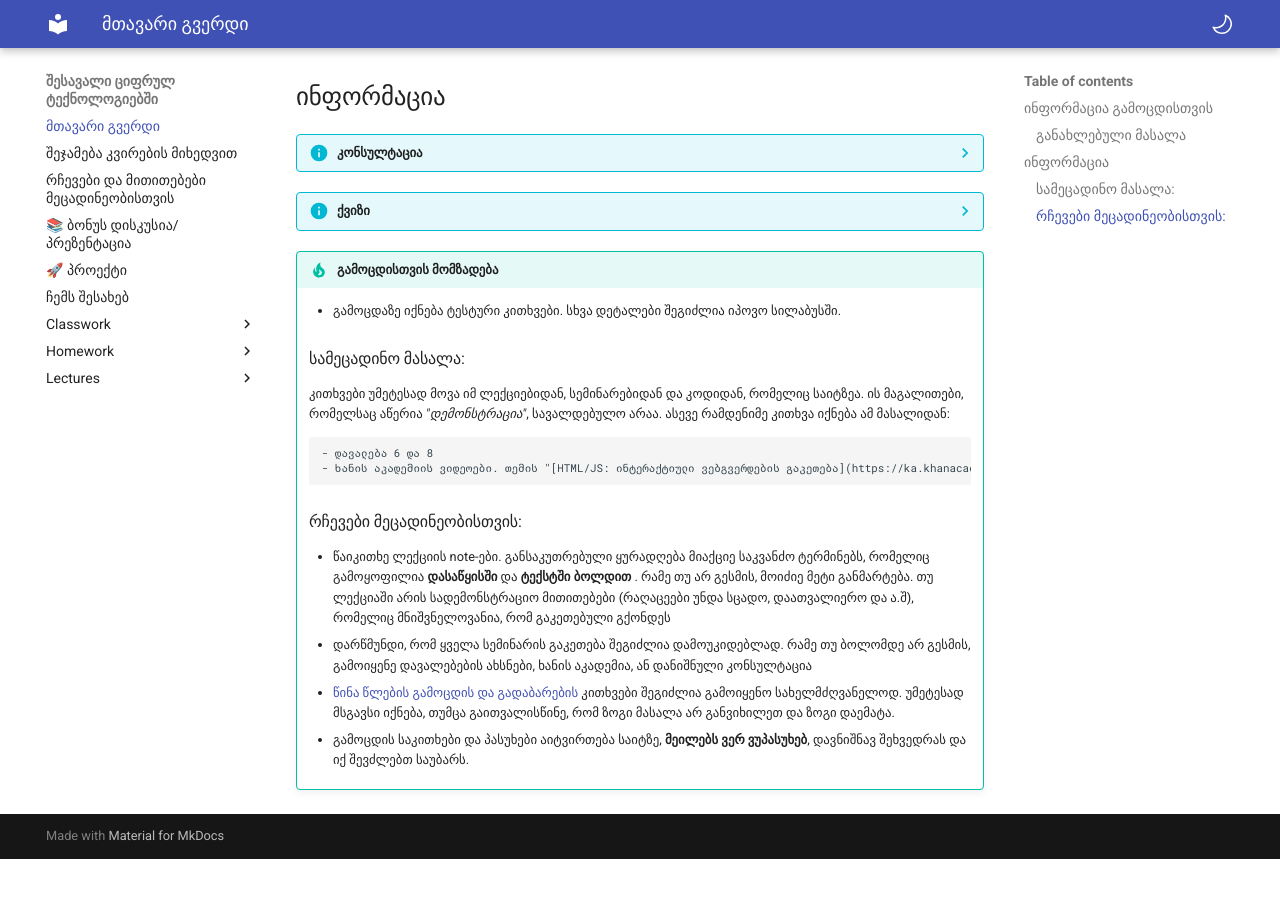
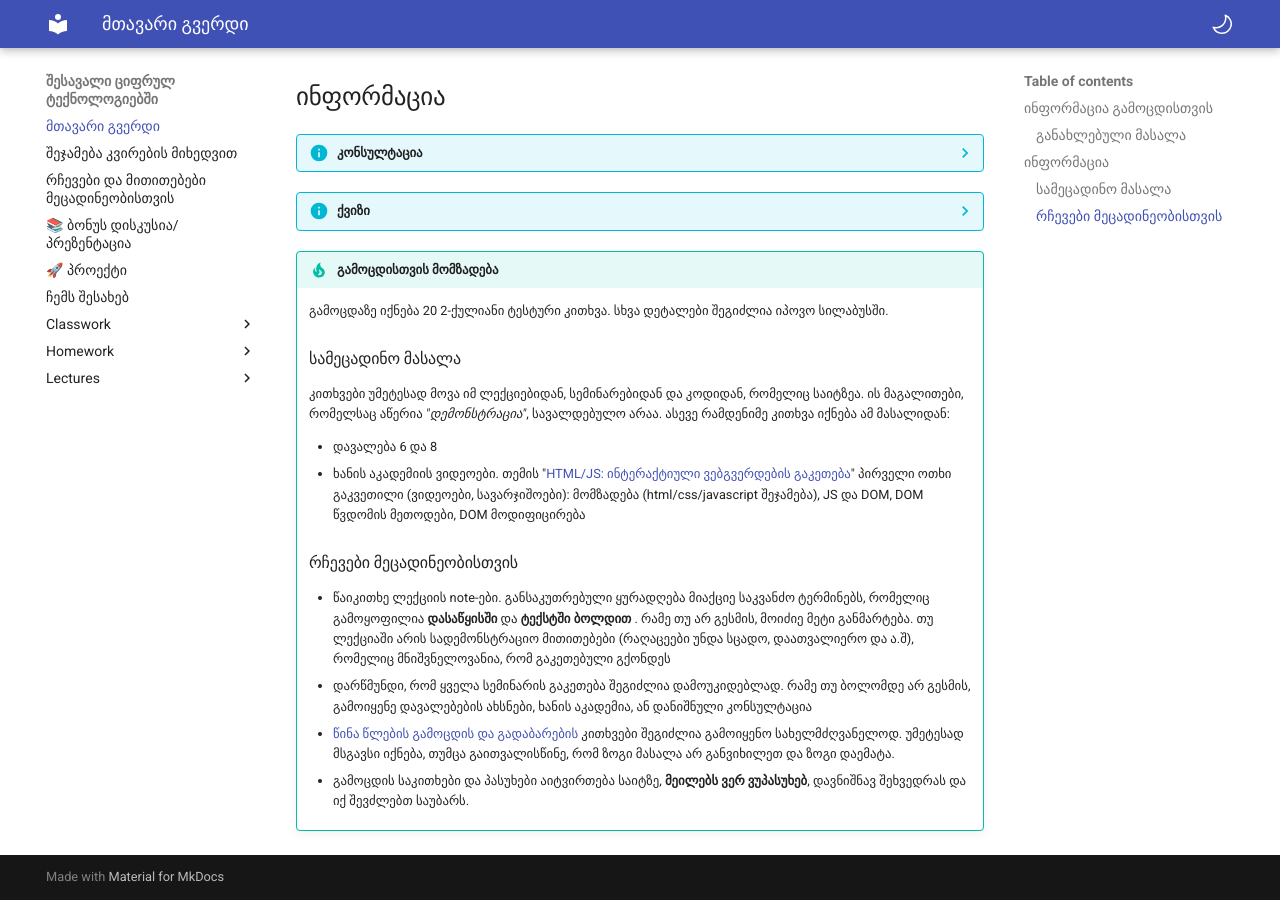
Before and after one commit to freeuni-digital-technologies/22f, an MkDocs documentation site: the page built from content/index.md, in a window 1280 px wide and 900 px high, scrolled down 829 px. Built offline with MkDocs 1.6.1 and Material for MkDocs 9.7.7, drawn with Linux system fonts in a browser that asks for light colours; before the commit the page ends 1688 px from its top, so only the background shows below that.

Commit message:
minor adjustments

```diff
--- a/content/index.md
+++ b/content/index.md
@@ -50,17 +50,17 @@
 
 
 !!! tip "გამოცდისთვის მომზადება"
-	- გამოცდაზე იქნება ტესტური კითხვები. სხვა დეტალები შეგიძლია იპოვო სილაბუსში.
+	გამოცდაზე იქნება 20 2-ქულიანი ტესტური კითხვა. სხვა დეტალები შეგიძლია იპოვო სილაბუსში.
 
-	### სამეცადინო მასალა:
+	### სამეცადინო მასალა
 
 	კითხვები უმეტესად მოვა იმ ლექციებიდან, სემინარებიდან და კოდიდან, რომელიც საიტზეა. ის მაგალითები, რომელსაც აწერია _"დემონსტრაცია"_, სავალდებულო არაა. ასევე რამდენიმე კითხვა იქნება ამ მასალიდან:
 
-		- დავალება 6 და 8
-		- ხანის აკადემიის ვიდეოები. თემის "[HTML/JS: ინტერაქტიული ვებგვერდების გაკეთება](https://ka.khanacademy.org/computing/computer-programming/html-css-js)" პირველი ოთხი გაკვეთილი (ვიდეოები, სავარჯიშოები): მომზადება (html/css/javascript შეჯამება), JS და DOM, DOM წვდომის მეთოდები, DOM მოდიფიცირება
+	- დავალება 6 და 8
+	- ხანის აკადემიის ვიდეოები. თემის "[HTML/JS: ინტერაქტიული ვებგვერდების გაკეთება](https://ka.khanacademy.org/computing/computer-programming/html-css-js)" პირველი ოთხი გაკვეთილი (ვიდეოები, სავარჯიშოები): მომზადება (html/css/javascript შეჯამება), JS და DOM, DOM წვდომის მეთოდები, DOM მოდიფიცირება
 
 
-	### რჩევები მეცადინეობისთვის:
+	### რჩევები მეცადინეობისთვის
 	- წაიკითხე ლექციის note-ები. განსაკუთრებული ყურადღება მიაქციე საკვანძო ტერმინებს, რომელიც გამოყოფილია **დასაწყისში** და **ტექსტში ბოლდით** . რამე თუ არ გესმის, მოიძიე მეტი განმარტება. თუ ლექციაში არის სადემონსტრაციო მითითებები (რაღაცეები უნდა სცადო, დაათვალიერო და ა.შ), რომელიც მნიშვნელოვანია, რომ გაკეთებული გქონდეს
 	- დარწმუნდი, რომ ყველა სემინარის გაკეთება შეგიძლია დამოუკიდებლად. რამე თუ ბოლომდე არ გესმის, გამოიყენე დავალებების ახსნები, ხანის აკადემია, ან დანიშნული კონსულტაცია
 	- [წინა წლების გამოცდის და გადაბარების](https://freeuni-digital-technologies.github.io/question-archive/) კითხვები შეგიძლია გამოიყენო სახელმძღვანელოდ. უმეტესად მსგავსი იქნება, თუმცა გაითვალისწინე, რომ ზოგი მასალა არ განვიხილეთ და ზოგი დაემატა.
```
